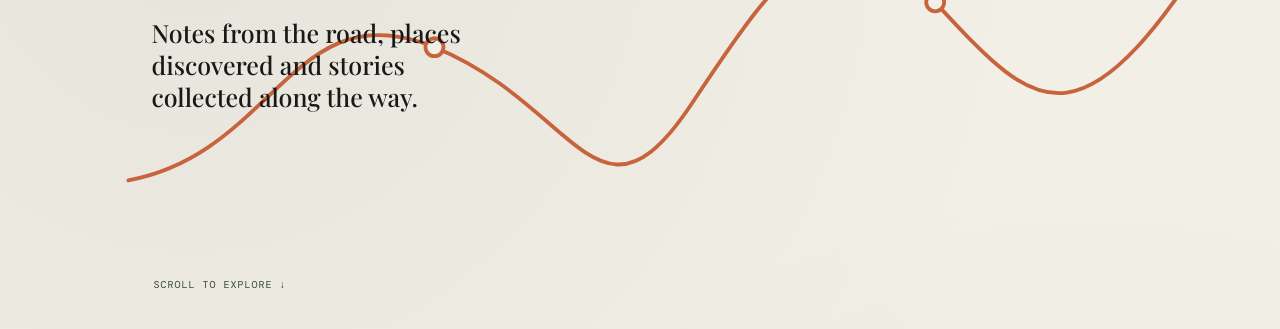
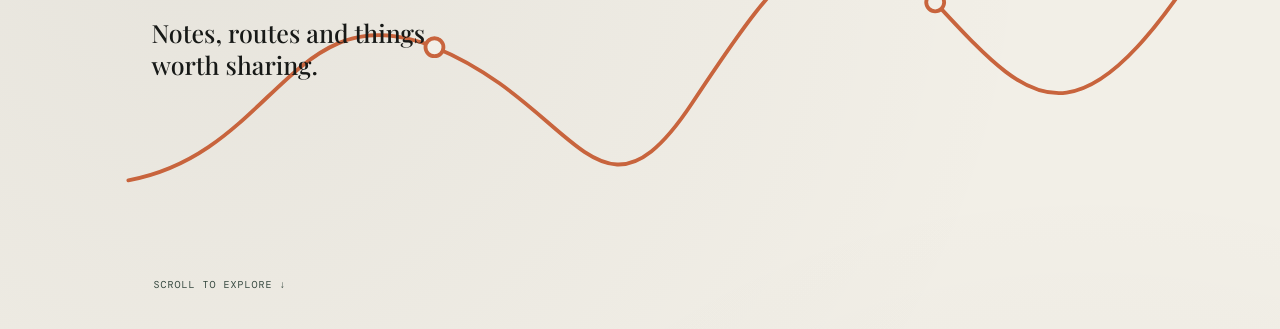
Before and after one commit to dustywolf87/unknown-atlas, an Astro site: page / in a window 1280 px wide. Shown: the part 471-800 px from the top of the page. Built offline with nearby package versions, Linux system fonts and the light colour scheme; Astro itself is replaced by a stand-in of ours; a web font is replaced by a local one.

Commit message:
Update README and improve homepage layout

```diff
--- a/src/pages/index.astro
+++ b/src/pages/index.astro
@@ -16,7 +16,7 @@ const latestNotes = (await getCollection('fieldNotes'))
 
 <BaseLayout
   title="UNKNOWN ATLAS"
-  description="An independent journal of exploration, journeys and field notes."
+  description="Notes, routes and things worth sharing."
   paperBg
 >
   <section class="home-hero">
@@ -30,7 +30,7 @@ const latestNotes = (await getCollection('fieldNotes'))
 
       <div class="home-intro">
         <p class="home-intro-text">
-          Notes from the road, places discovered and stories collected along the way.
+          Notes, routes and things worth sharing.
         </p>
         <span class="home-scroll-land" aria-hidden="true">SCROLL TO EXPLORE ↓</span>
       </div>
```
Also changed, not shown: README.md.
